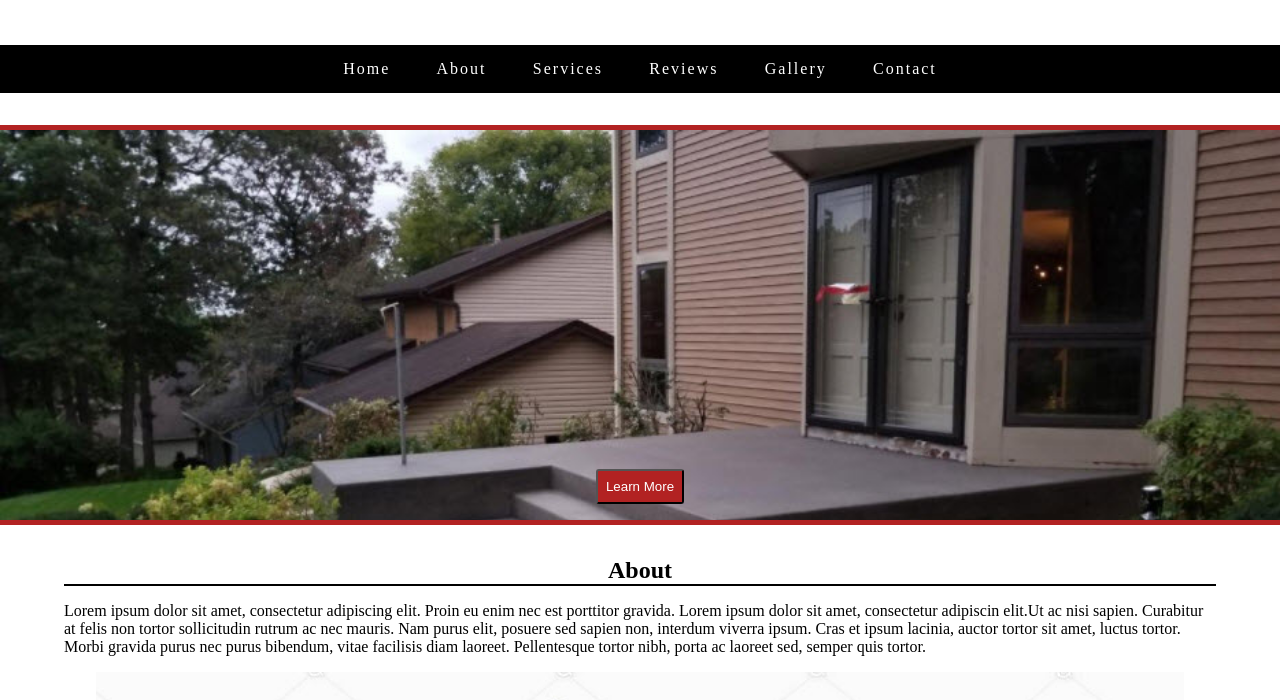
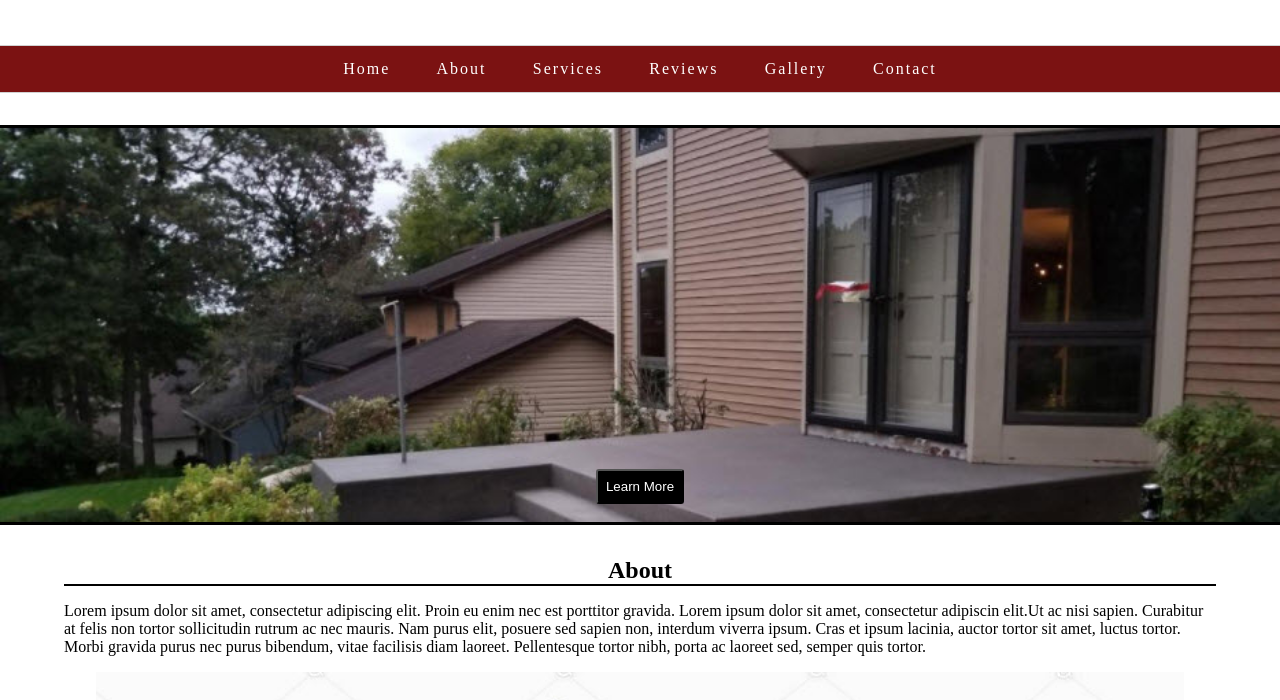
Before and after one commit to adamRohde/Obrien-Contracting, a Gatsby site: page / in a window 1280 px wide. Shown: the part 78-778 px from the top of the page. Built offline with nearby package versions, Linux system fonts and the light colour scheme; Gatsby itself is replaced by a stand-in of ours.

Commit message:
styling to navbar

```diff
--- a/src/components/hero/hero.scss
+++ b/src/components/hero/hero.scss
@@ -10,7 +10,7 @@
     top: 87%;
     align-self: center;
     padding: 0.5rem;
-    background-color: firebrick;
+    background-color: black;
     color: white;
     border-radius: 3px;
   }
@@ -24,8 +24,12 @@
     background-size: cover;
     width: 100vw;
     height: 50vh;
-    border-top: 5px solid firebrick;
-    border-bottom: 5px solid firebrick;
+    // border-top: 5px solid firebrick;
+    // border-bottom: 5px solid firebrick;
+    // border-top: 5px solid rgb(123, 18, 18);
+    // border-bottom: 5px solid rgb(123, 18, 18);
+    border-top: 3px solid black;
+    border-bottom: 3px solid black;
   }
 
   //#############################  Less than 991px  #############################
--- a/src/components/navbar/navbar.scss
+++ b/src/components/navbar/navbar.scss
@@ -6,8 +6,11 @@ nav {
   align-items: center;
   height: 6vh;
   width: 100%;
-  background-color: black;
+  background-color: rgb(123, 18, 18);
   z-index: 99;
+  // border-top: 3px solid rgb(87, 12, 12);
+  border-top: 1px solid rgb(209, 209, 209);
+  border-bottom: 1px solid rgb(209, 209, 209);
   // font-family: "Poppins", sans-serif;
 }
 
@@ -82,6 +85,7 @@ nav {
     margin-top: 0vh;
     height: 8vh;
     background-color: white;
+    border-top: none;
     border-bottom: 1px solid rgb(209, 209, 209);
   }
 
```
